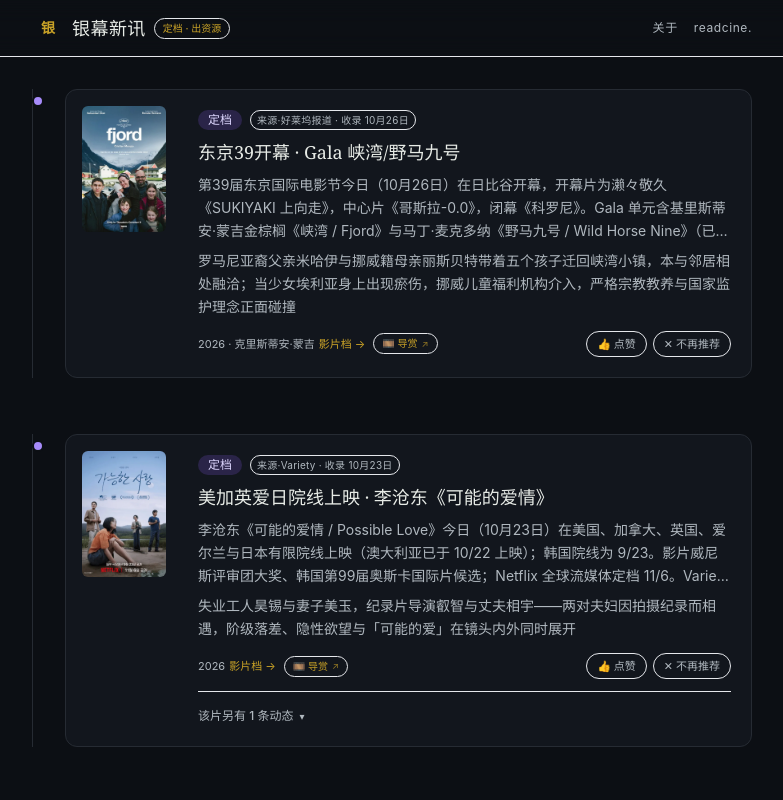
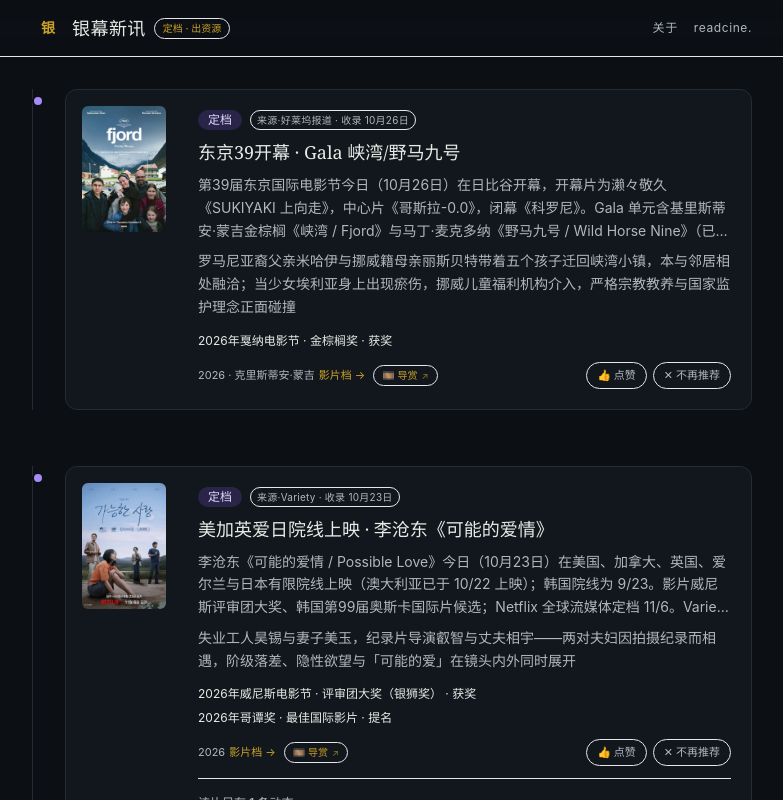
Before and after one commit to xmcter/movie-awards-site, a Next.js app: page / in a window 1280 px wide. Shown: the top 800 px of the page, without its empty margins (248-1031 px from the left). Built offline with nearby package versions, Linux system fonts and the light colour scheme.

Commit message:
feat(news): 完整简介下展示已核实奖项与提名并链接证据

```diff
--- a/src/components/Timeline.tsx
+++ b/src/components/Timeline.tsx
@@ -585,6 +585,17 @@ export default function Timeline({ events }: { events: TimelineEvent[] }) {
                           {event.plot}
                         </p>
                       ) : null}
+                      {event.filmAwards?.length ? (
+                        <ul data-film-awards className="mt-3 space-y-1 break-words text-xs leading-relaxed text-cinema-gold/90">
+                          {event.filmAwards.map(award => (
+                            <li key={`${award.year}-${award.festival}-${award.category}-${award.result}`}>
+                              <a href={award.source} target="_blank" rel="noopener noreferrer" className="hover:underline">
+                                {award.year}年{award.festival} · {award.category} · {award.result === "won" ? "获奖" : "提名"}
+                              </a>
+                            </li>
+                          ))}
+                        </ul>
+                      ) : null}
                       <div className="mt-3 flex flex-wrap items-center justify-between gap-2 text-[11px] text-cinema-muted">
                         <div className="flex flex-wrap items-center gap-2">
                           {event.filmId ? (
--- /dev/null
+++ b/src/data/verified-film-awards.json
@@ -0,0 +1,65 @@
+[
+  {
+    "filmId": "fjord",
+    "year": 2026,
+    "festival": "戛纳电影节",
+    "category": "金棕榈奖",
+    "result": "won",
+    "source": "https://www.festival-cannes.com/en/press/press-releases/the-79th-festival-de-cannes-winners-list/",
+    "verifiedAt": "2026-11-07"
+  },
+  {
+    "filmId": "minotaur",
+    "year": 2026,
+    "festival": "戛纳电影节",
+    "category": "评审团大奖",
+    "result": "won",
+    "source": "https://www.festival-cannes.com/en/press/press-releases/the-79th-festival-de-cannes-winners-list/",
+    "verifiedAt": "2026-11-07"
+  },
+  {
+    "filmId": "possible-love",
+    "year": 2026,
+    "festival": "威尼斯电影节",
+    "category": "评审团大奖（银狮奖）",
+    "result": "won",
+    "source": "https://www.labiennale.org/en/news/official-awards-83rd-venice-international-film-festival",
+    "verifiedAt": "2026-11-07"
+  },
+  {
+    "filmId": "possible-love",
+    "year": 2026,
+    "festival": "哥谭奖",
+    "category": "最佳国际影片",
+    "result": "nominated",
+    "source": "https://thegotham.org/press/the-gothams-nominations-36th-edition/",
+    "verifiedAt": "2026-11-07"
+  },
+  {
+    "filmId": "minotaur",
+    "year": 2026,
+    "festival": "哥谭奖",
+    "category": "最佳国际影片",
+    "result": "nominated",
+    "source": "https://thegotham.org/press/the-gothams-nominations-36th-edition/",
+    "verifiedAt": "2026-11-07"
+  },
+  {
+    "filmId": "nowhere-to-lay-eyes",
+    "year": 2026,
+    "festival": "洛卡诺电影节",
+    "category": "最佳导演（洪常秀）",
+    "result": "won",
+    "source": "https://variety.com/2026/film/festivals/locarno-award-winners-monica-bellucci-kim-minhee-1236835378/",
+    "verifiedAt": "2026-11-07"
+  },
+  {
+    "filmId": "nowhere-to-lay-eyes",
+    "year": 2026,
+    "festival": "洛卡诺电影节",
+    "category": "最佳表演（金敏喜）",
+    "result": "won",
+    "source": "https://variety.com/2026/film/festivals/locarno-award-winners-monica-bellucci-kim-minhee-1236835378/",
+    "verifiedAt": "2026-11-07"
+  }
+]
--- a/src/lib/data.ts
+++ b/src/lib/data.ts
@@ -1,3 +1,4 @@
+import verifiedFilmAwards from "@/data/verified-film-awards.json";
 import fs from "fs";
 import { comparePublicationTime, publicationTime } from "@/lib/timelineOrder";
 import path from "path";
@@ -481,6 +482,7 @@ export function getTimelineEvents(): TimelineEvent[] {
         headline,
         summary: body,
         plot: scrubNegativeCopy(splitFilmCopy(film).plot) || undefined,
+        filmAwards: verifiedFilmAwards.filter(a => a.filmId === film.id && (a.result === "won" || a.result === "nominated")),
         detail: note || undefined,
         badge: streamBadge,
         directors: film.directors,
@@ -552,6 +554,7 @@ export function getTimelineEvents(): TimelineEvent[] {
       headline,
       summary,
       plot: scrubNegativeCopy(splitFilmCopy(film).plot) || undefined,
+        filmAwards: verifiedFilmAwards.filter(a => a.filmId === film.id && (a.result === "won" || a.result === "nominated")),
       // detail 已并入 summary 时不再挂一份，避免详情页标题/摘要/正文三重重复
       detail: undefined,
       badge: verifiedResource ? "已出源" : badge,
--- a/src/types/index.ts
+++ b/src/types/index.ts
@@ -152,6 +152,7 @@ export interface TimelineEvent {
   headline?: string;
   summary: string;
   plot?: string;
+  filmAwards?: { filmId: string; year: number; festival: string; category: string; result: string; source: string }[];
   detail?: string;
   badge: string;
   accentColor?: string;
```
